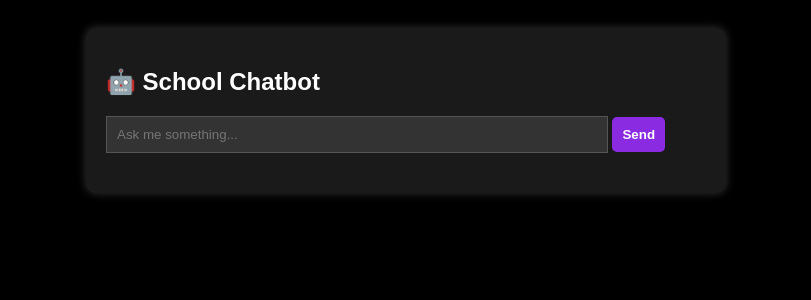
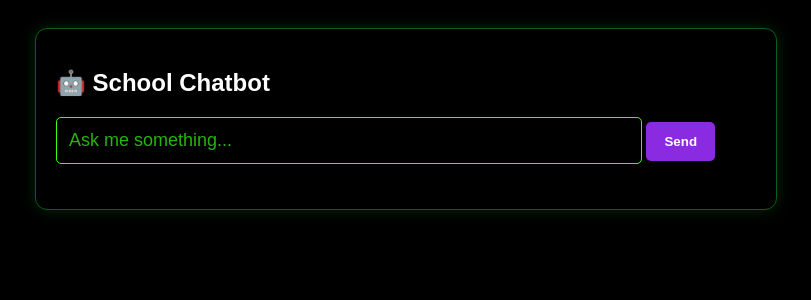
Before and after one commit to Raj1752/student_chatbot_site, a Flask app: page / in a window 1280 px wide. Shown: the top 300 px of the page, without its empty margins (234-1045 px from the left). Run offline with Flask 3, Linux system fonts and the light colour scheme.

Commit message:
Update index.html

```diff
--- a/templates/index.html
+++ b/templates/index.html
@@ -4,6 +4,7 @@
     <title>School Chatbot</title>
 
     <style>
+
         body {
             font-family: Arial;
             padding: 20px;
@@ -12,41 +13,58 @@
         }
 
         #box {
-            max-width: 600px;
+            max-width: 700px;
             margin: auto;
-            background: #1a1a1a;
+            background: #000000;
             padding: 20px;
-            border-radius: 10px;
-            box-shadow: 0 0 10px rgba(255,255,255,0.2);
+            border-radius: 12px;
+            border: 1px solid #0b5d1e;
+            box-shadow: 0 0 15px rgba(0,255,65,0.15);
         }
 
-        input {
-            width: 80%;
-            padding: 10px;
-            background: #333;
-            color: white;
-            border: 1px solid #555;
-        }
-button {
-    padding: 10px;
-    background: #8a2be2;
-    color: white;
-    border: none;
-    cursor: pointer;
-    font-weight: bold;
-    border-radius: 5px;
-    transition: 0.2s;
+        h2{
+            color:white;
         }
 
-button:hover {
-    background: #a855f7;
+        input{
+            width:80%;
+            padding:12px;
+            background:#000000;
+            color:#39FF14;
+            border:1px solid #39FF14;
+            border-radius:5px;
+            font-size:18px;
+            outline:none;
         }
 
-        #response {
-            margin-top: 20px;
-            white-space: pre-line;
-            font-size: 14px;
+        input::placeholder{
+            color:#39FF14;
+            opacity:0.7;
         }
+
+        button{
+            padding:12px 18px;
+            background:#8A2BE2;
+            color:white;
+            border:none;
+            border-radius:5px;
+            cursor:pointer;
+            font-weight:bold;
+            transition:0.2s;
+        }
+
+        button:hover{
+            background:#A855F7;
+        }
+
+        #response{
+            margin-top:25px;
+            font-size:18px;
+            color:#D8B4FE;
+            white-space:pre-line;
+            line-height:1.6;
+        }
+
     </style>
 
 </head>
@@ -62,9 +80,7 @@ button:hover {
 placeholder="Ask me something..."
 >
 
-    <button onclick="sendMessage()">
-        Send
-    </button>
+<button onclick="sendMessage()">Send</button>
 
 <p id="response"></p>
 
@@ -72,30 +88,37 @@ button:hover {
 
 <script>
 
-function sendMessage() {
+function sendMessage(){
 
-    let message = document.getElementById("userInput").value;
+    let message=document.getElementById("userInput").value;
 
-    fetch("/ask", {
+    fetch("/ask",{
 
-        method: "POST",
+        method:"POST",
 
-        headers: {
-            "Content-Type": "application/json"
+        headers:{
+            "Content-Type":"application/json"
         },
 
-        body: JSON.stringify({
-            question: message
+        body:JSON.stringify({
+            question:message
         })
 
     })
 
-    .then(response => response.json())
+    .then(response=>response.json())
 
-    .then(data => {
+    .then(data=>{
 
-        document.getElementById("response").innerHTML =
-    data.answer + "<br><small>" + data.time + " s</small>";
+        document.getElementById("response").innerHTML=
+
+        data.answer+
+
+        "<br><br><small style='color:#00E5FF;font-size:15px;'>"+
+
+        data.time+
+
+        " s</small>";
 
     });
 
```
Lines whose indentation alone changed are shown as unchanged.
